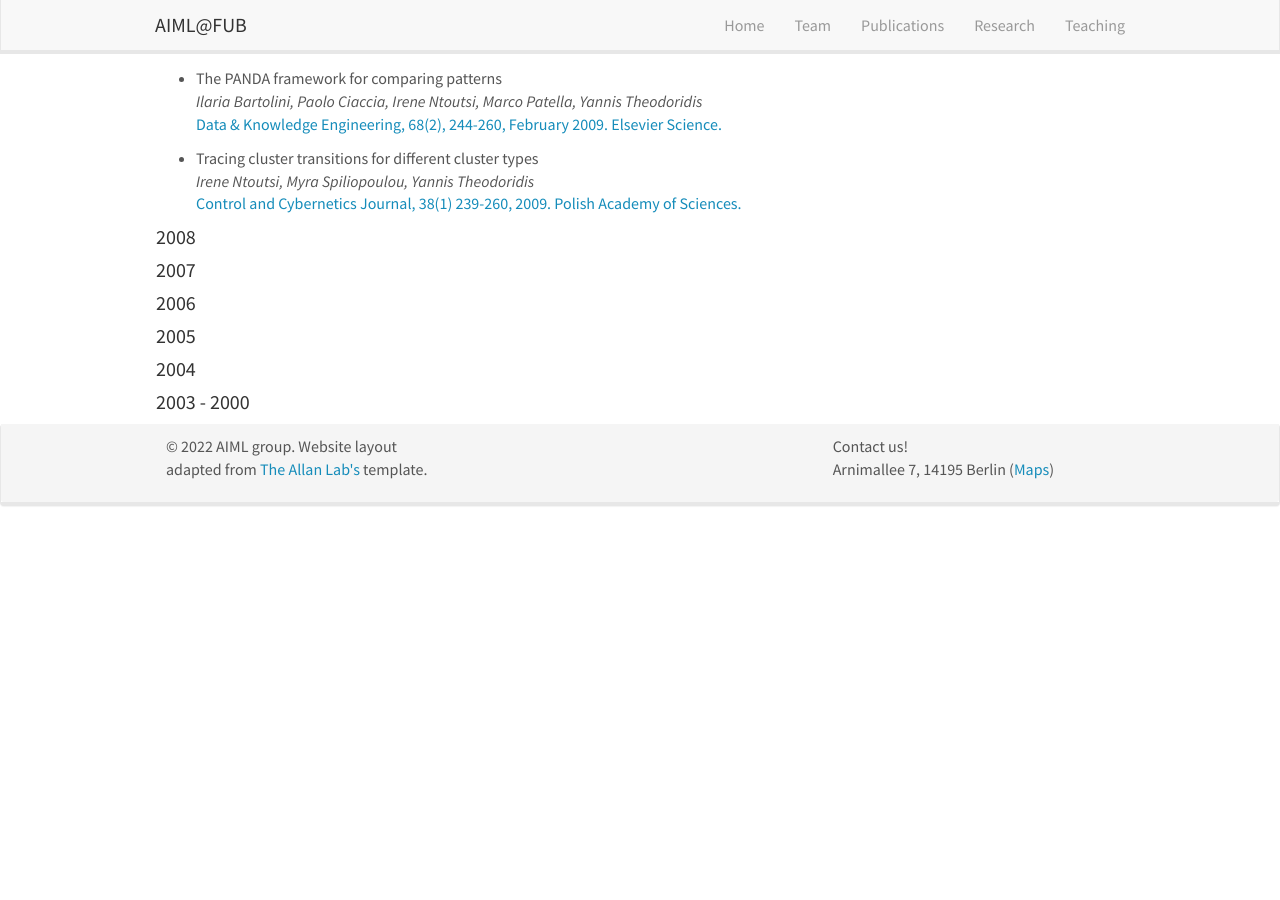
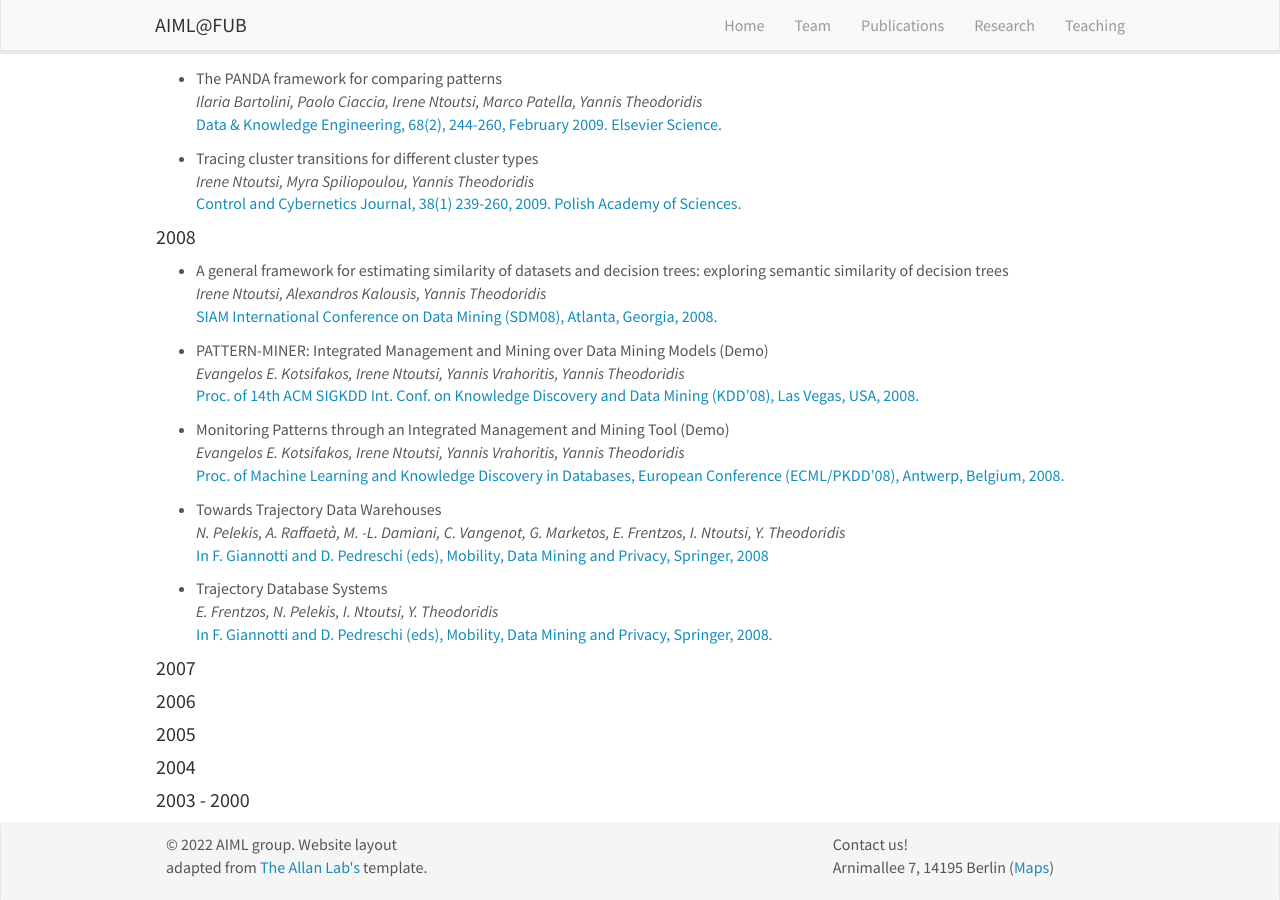
Before and after one commit to AIML-research/AIML-research.github.io, a Jekyll site: the page built from _pages/publications.md, in a window 1280 px wide and 900 px high, scrolled down 11746 px. Built offline with Jekyll 4.4.1, drawn with Linux system fonts in a browser that asks for light colours; nearby versions of some CDN libraries; before the commit the page ends 12274 px from its top, so only the background shows below that.

Commit message:
Update publist.yml

```diff
--- a/_data/publist.yml
+++ b/_data/publist.yml
@@ -964,3 +964,58 @@
   highlight: 0
   news2:
   year: 2009
+
+- title: "A general framework for estimating similarity of datasets and decision trees: exploring semantic similarity of decision trees"
+  image:
+  description:
+  authors:  Irene Ntoutsi, Alexandros Kalousis, Yannis Theodoridis
+  link:
+    url: https://doi.org/10.1137/1.9781611972788.73
+    display:  SIAM International Conference on Data Mining (SDM08), Atlanta, Georgia, 2008.
+  highlight: 0
+  news2:
+  year: 2008
+
+- title: "PATTERN-MINER: Integrated Management and Mining over Data Mining Models (Demo)"
+  image:
+  description:
+  authors: Evangelos E. Kotsifakos, Irene Ntoutsi, Yannis Vrahoritis, Yannis Theodoridis
+  link:
+    url: https://doi.org/10.1145/1401890.1402024
+    display:  Proc. of 14th ACM SIGKDD Int. Conf. on Knowledge Discovery and Data Mining (KDD'08), Las Vegas, USA, 2008.
+  highlight: 0
+  news2:
+  year: 2008
+
+- title: "Monitoring Patterns through an Integrated Management and Mining Tool (Demo)"
+  image:
+  description:
+  authors: Evangelos E. Kotsifakos, Irene Ntoutsi, Yannis Vrahoritis, Yannis Theodoridis
+  link:
+    url: https://doi.org/10.1007/978-3-540-87481-2_46
+    display:  Proc. of Machine Learning and Knowledge Discovery in Databases, European Conference (ECML/PKDD'08), Antwerp, Belgium, 2008.
+  highlight: 0
+  news2:
+  year: 2008
+
+- title: "Towards Trajectory Data Warehouses"
+  image:
+  description:
+  authors: N. Pelekis, A. Raffaetà, M. -L. Damiani, C. Vangenot, G. Marketos, E. Frentzos, I. Ntoutsi, Y. Theodoridis
+  link:
+    url: https://doi.org/10.1007/978-3-540-75177-9_8
+    display:  In F. Giannotti and D. Pedreschi (eds), Mobility, Data Mining and Privacy, Springer, 2008
+  highlight: 0
+  news2:
+  year: 2008
+
+- title: "Trajectory Database Systems"
+  image:
+  description:
+  authors: E. Frentzos, N. Pelekis, I. Ntoutsi, Y. Theodoridis
+  link:
+    url: https://doi.org/10.1007/978-3-540-75177-9_7
+    display:  In F. Giannotti and D. Pedreschi (eds), Mobility, Data Mining and Privacy, Springer, 2008.
+  highlight: 0
+  news2:
+  year: 2008
```
